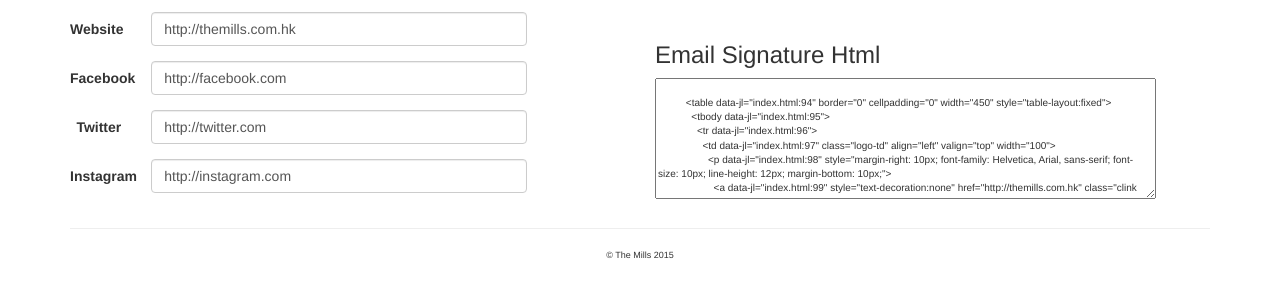
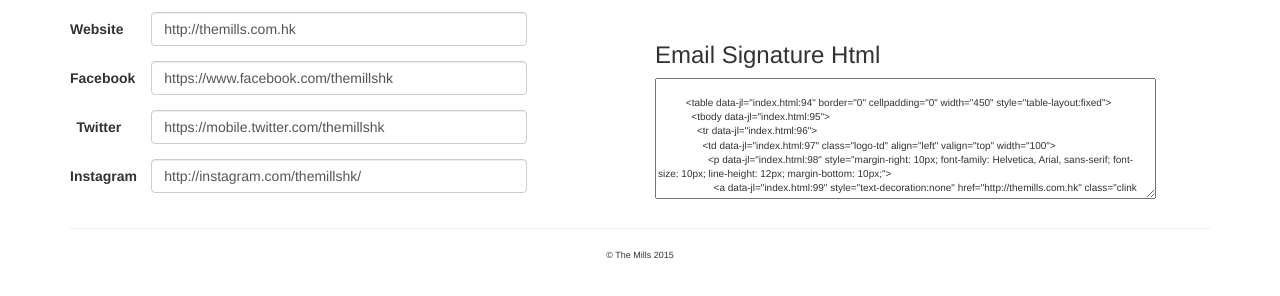
Before and after one commit to doxxon/email-sig, a plain HTML site: page index.html in a window 1280 px wide. Shown: the part 400-696 px from the top of the page. Drawn offline with nearby package versions, Linux system fonts and the light colour scheme.

Commit message:
update links

```diff
--- a/index.html
+++ b/index.html
@@ -69,19 +69,19 @@
           <div class="form-group">
             <label class="col-sm-2 control-label">Facebook</label>
             <div class="col-sm-10">
-              <input class="form-control sig-input" data-name="sigFacebook" placeholder="facebook link" value="http://facebook.com">
+              <input class="form-control sig-input" data-name="sigFacebook" placeholder="facebook link" value="https://www.facebook.com/themillshk">
             </div>
           </div>
           <div class="form-group">
             <label class="col-sm-2 control-label">Twitter</label>
             <div class="col-sm-10">
-              <input class="form-control sig-input" data-name="sigTwitter" placeholder="twitter link" value="http://twitter.com">
+              <input class="form-control sig-input" data-name="sigTwitter" placeholder="twitter link" value="https://mobile.twitter.com/themillshk">
             </div>
           </div>
           <div class="form-group">
             <label class="col-sm-2 control-label">Instagram</label>
             <div class="col-sm-10">
-              <input class="form-control sig-input" data-name="sigInstagram" placeholder="instagram link" value="http://instagram.com">
+              <input class="form-control sig-input" data-name="sigInstagram" placeholder="instagram link" value="http://instagram.com/themillshk/">
             </div>
           </div>
         </form>
@@ -111,17 +111,15 @@
                     <span class="website-sep break" style="display: inline;"><br></span>
                     <a class="link sigWebsite sig-hide" href="http://themills.com.hk" style="color: rgb(71, 124, 204); text-decoration: none; display: inline;">http://themills.com.hk</a>
                     <p class="social-list" style="font-size: 0px; line-height: 0; font-family: Helvetica, Arial, sans-serif;">
-                      <a style="text-decoration: none; display: inline;" class="social sigFacebook sig-hide" href="https://facebook.com/"><img style="margin-bottom:2px; border:none; display:inline;" height="24" width="22" data-filename="facebook.png" src="https://s3-ap-southeast-1.amazonaws.com/themills/fb.png" alt="Facebook"></a><span style="white-space:nowrap;" class="signature_facebook-sep"><img src="https://s3.amazonaws.com/htmlsig-assets/spacer.gif" width="2"></span>
-                      <a style="text-decoration: none; display: inline;" class="social sigTwitter sig-hide" href="https://twitter.com/"><img style="margin-bottom:2px; border:none; display:inline;" height="24" width="22" data-filename="twitter.png" src="https://s3-ap-southeast-1.amazonaws.com/themills/twitter.png" alt="Twitter"></a><span style="white-space:nowrap;" class="signature_twitter-sep"><img src="https://s3.amazonaws.com/htmlsig-assets/spacer.gif" width="2"></span>
-                      <a style="text-decoration: none; display: inline;" class="social sigInstagram sig-hide" href="https://instagram.com/"><img style="margin-bottom:2px; border:none; display:inline;" height="24" width="22" data-filename="instagram.png" src="https://s3-ap-southeast-1.amazonaws.com/themills/ig.png" alt="Instagram"></a><span style="white-space:nowrap;" class="signature_instagram-sep"><img src="https://s3.amazonaws.com/htmlsig-assets/spacer.gif" width="2"></span>
+                      <a style="text-decoration: none; display: inline;" class="social sigFacebook sig-hide" href="https://www.facebook.com/themillshk"><img style="margin-bottom:2px; border:none; display:inline;" height="24" width="22" data-filename="facebook.png" src="https://s3-ap-southeast-1.amazonaws.com/themills/fb.png" alt="Facebook"></a><span style="white-space:nowrap;" class="signature_facebook-sep"><img src="https://s3.amazonaws.com/htmlsig-assets/spacer.gif" width="2"></span>
+                      <a style="text-decoration: none; display: inline;" class="social sigTwitter sig-hide" href="https://mobile.twitter.com/themillshk"><img style="margin-bottom:2px; border:none; display:inline;" height="24" width="22" data-filename="twitter.png" src="https://s3-ap-southeast-1.amazonaws.com/themills/twitter.png" alt="Twitter"></a><span style="white-space:nowrap;" class="signature_twitter-sep"><img src="https://s3.amazonaws.com/htmlsig-assets/spacer.gif" width="2"></span>
+
+                      <a style="text-decoration: none; display: inline;" class="social sigInstagram sig-hide" href="http://instagram.com/themillshk/"><img style="margin-bottom:2px; border:none; display:inline;" height="24" width="22" data-filename="instagram.png" src="https://s3-ap-southeast-1.amazonaws.com/themills/ig.png" alt="Instagram"></a><span style="white-space:nowrap;" class="signature_instagram-sep"><img src="https://s3.amazonaws.com/htmlsig-assets/spacer.gif" width="2"></span>
                     </p>
-
                   </td>
                 </tr>
                 <tr>
                   <td colspan="2">
-
-
                   </td>
                 </tr>
               </tbody>
```
